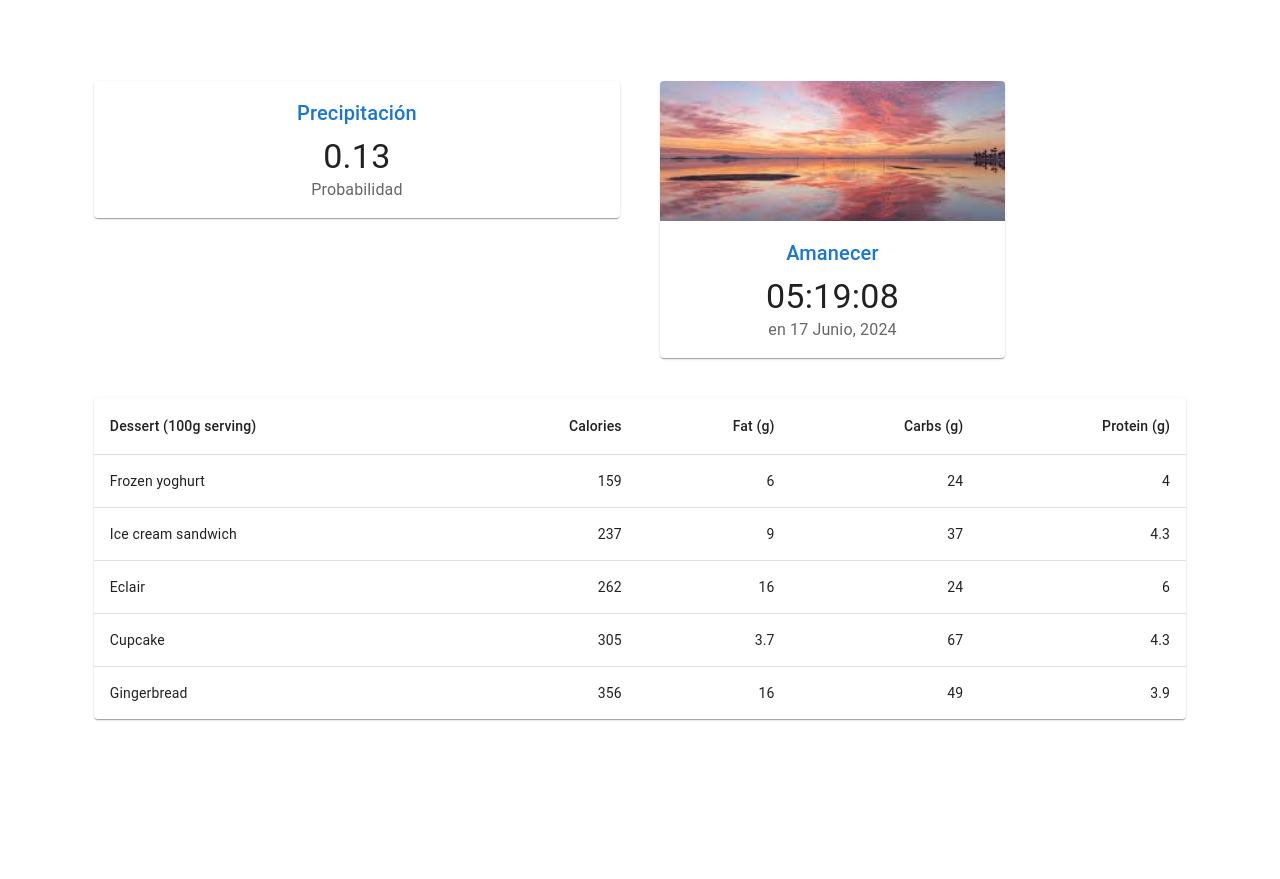
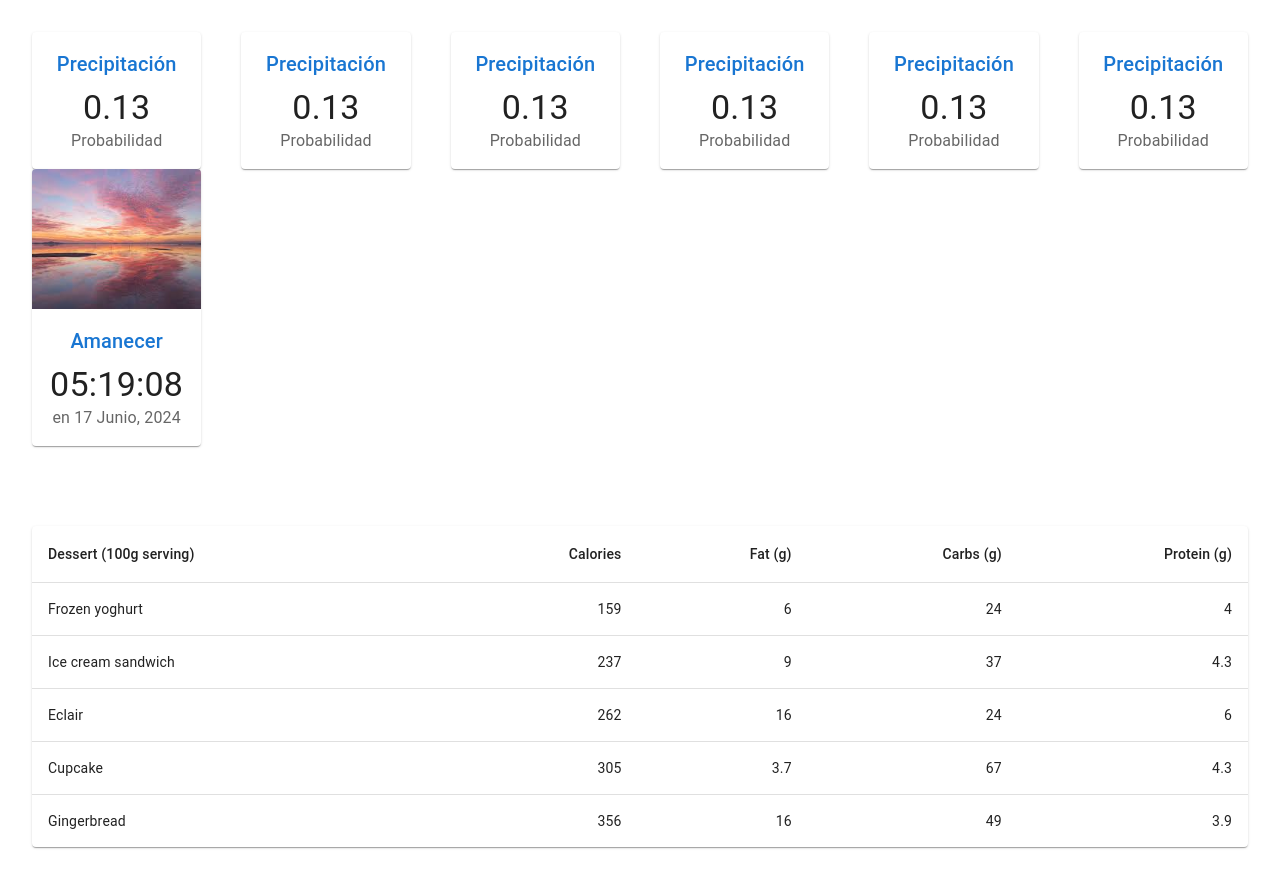
Before and after one commit to julioguerrero131/dashboard_dawm, a React (Vite) app: page / in a window 1280 px wide. Before the commit the page ends 800 px from the top, so only its background shows below. Built offline with nearby package versions, Linux system fonts and the light colour scheme.

Commit message:
dashboard inicial

```diff
--- a/src/App.tsx
+++ b/src/App.tsx
@@ -8,11 +8,28 @@ function App() {
 
   return (
     <Grid container spacing={5}>
-	    <Grid xs={6} sm={4} md={3} lg={6}>
+	    <Grid xs={6} sm={4} md={3} lg={2}>
+			<Indicator title='Precipitación' subtitle='Probabilidad' value={0.13}  />
+			<Summary></Summary>
+		</Grid>
+		<Grid xs={6} sm={4} md={3} lg={2}>
 			<Indicator title='Precipitación' subtitle='Probabilidad' value={0.13} />
 		</Grid>
+		<Grid xs={6} sm={4} md={3} lg={2}>
+			<Indicator title='Precipitación' subtitle='Probabilidad' value={0.13} />
+		</Grid>
+		<Grid xs={6} sm={4} md={3} lg={2}>
+			<Indicator title='Precipitación' subtitle='Probabilidad' value={0.13} />
+		</Grid>
+		<Grid xs={6} sm={4} md={3} lg={2}>
+			<Indicator title='Precipitación' subtitle='Probabilidad' value={0.13} />
+		</Grid>
+		<Grid xs={6} sm={4} md={3} lg={2}>
+			<Indicator title='Precipitación' subtitle='Probabilidad' value={0.13} />
+		</Grid>
+
 		<Grid xs={6} sm={4} md={3} lg={6}>
-	        <Summary></Summary>
+
 	    </Grid>
 		<Grid xs={12} md={6} lg={12} >
 	       <BasicTable />
```
